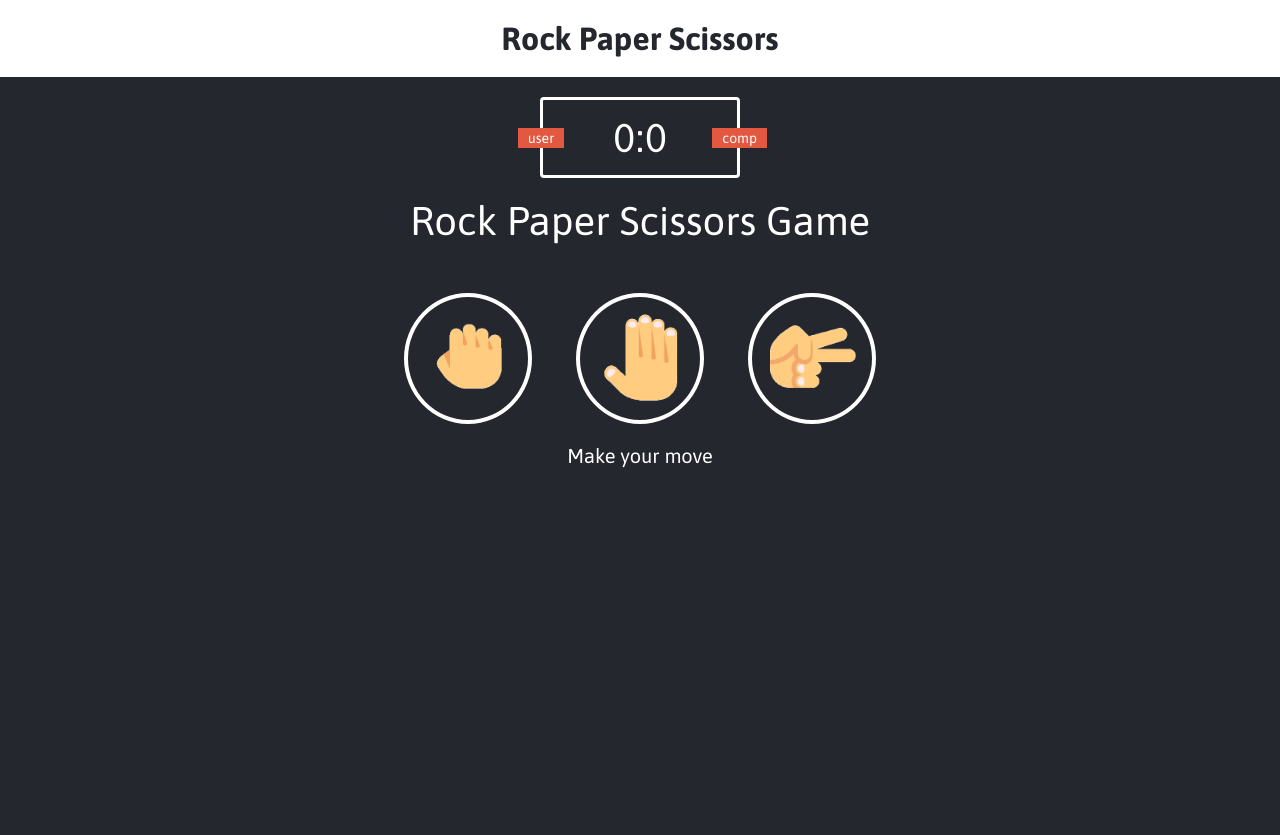
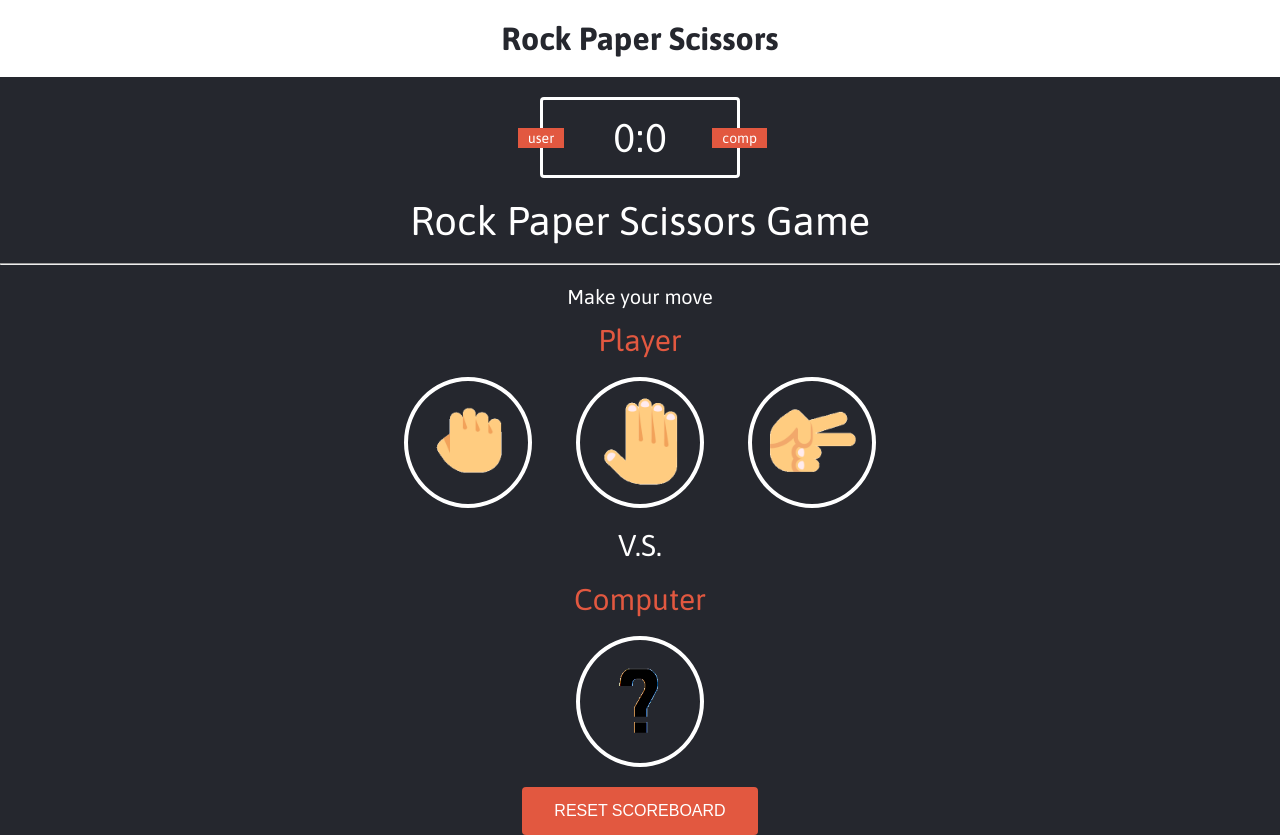
Before and after one commit to kimjaeh10/Rock-Paper-Scissors-Game, a plain HTML site: page index.html in a window 1280 px wide. Before the commit the page ends 800 px from the top, so only its background shows below. Drawn offline with Linux system fonts and the light colour scheme.

Commit message:
Added more features

```diff
--- a/css/style.css
+++ b/css/style.css
@@ -53,15 +53,30 @@ header h1 {
 .result {
     font-size: 40px;
     color: white;
+    padding-bottom: 20px;
 }
 
 .result p {
     text-align: center;
 }
 
+#action-message {
+    text-align: center;
+    color: white;
+    font-size: 20px;
+    margin-top: 20px;
+}
+
 .choices {
-    margin-top: 50px;
+    margin-top: 15px;
     text-align: center;
+}
+
+.choices p {
+    color: white;
+    font-size: 30px;
+    padding-bottom: 20px;
+    color: #E25840;
 }
 
 .choice {
@@ -75,14 +90,39 @@ header h1 {
 
 .choice:hover {
     cursor: pointer;
-    background: #E25840;
+    background: #222;
 }
 
-#action-message {
+.vs {
     text-align: center;
     color: white;
-    font-size: 20px;
-    margin-top: 20px;
+    font-size: 30px;
+    padding-top: 20px;
+}
+
+.computer {
+    text-align:center;
+}
+
+.computer p {
+    padding: 20px 0;
+    font-size: 30px;
+    color: #E25840;
+}
+
+.buttons {
+    text-align: center;
+    padding-top: 20px;
+}
+
+#reset-button {
+    background-color: #E25840;
+    color: white;
+    padding: 15px 32px;
+    font-size: 16px;
+    border: none;
+    border-radius: 4px;
+    cursor: pointer;
 }
 
 .green-glow {
--- a/index.html
+++ b/index.html
@@ -20,9 +20,14 @@
         <p>Rock Paper Scissors Game</p>
     </div>
 
+    <hr />
+
+    <p id="action-message">Make your move</p>
+
     <div class="choices">
+        <p>Player</p>
         <div class="choice" id="r">
-            <img src="images/rock.png" alt="" style="width: 100px;"/>
+            <img src="images/rock.png" alt="" style="width: 100px;" />
         </div>
         <div class="choice" id="p">
             <img src="images/paper.png" alt="" style="width: 100px;" />
@@ -32,7 +37,20 @@
         </div>
     </div>
 
-    <p id="action-message">Make your move</p>
+    <div class="vs">
+        <p>V.S.</p>
+    </div>
+
+    <div class="computer">
+        <p>Computer</p>
+        <div class="choice" id="question-mark">
+            <img src="images/questionmark.png" alt="" style="width: 100px;" />
+        </div>
+    </div>
+
+    <div class="buttons">
+        <button type="button" id="reset-button" onclick="myFunction()">RESET SCOREBOARD</button>
+    </div>
 
     <script src="js/app.js" charset="utf-8"></script>
 </body>
--- a/js/app.js
+++ b/js/app.js
@@ -7,11 +7,37 @@ const result_p = document.querySelector(".result > p");
 const rock_div = document.getElementById("r");
 const paper_div = document.getElementById("p");
 const scissors_div = document.getElementById("s");
+const computer_questionmark = document.getElementById("question-mark");
 
 function getCompChoice() {
     const choices = ['r', 'p', 's'];
     const randomNumber = Math.floor(Math.random() * 3);
-    return choices[randomNumber];
+    computer_questionmark.innerHTML = "";
+    const choice = choices[randomNumber];
+    showComputerChoice(choice);
+
+    return choice;
+}
+
+function showComputerChoice(letter) {
+    if (letter === 'r') {
+        var img = document.createElement("IMG");
+        img.src = "images/rock.png";
+        img.width = 100;
+        computer_questionmark.appendChild(img);
+    }
+    if (letter === 'p') {
+        var img = document.createElement("IMG");
+        img.src = "images/paper.png";
+        img.width = 100;
+        computer_questionmark.appendChild(img);
+    }
+    if (letter === 's') {
+        var img = document.createElement("IMG");
+        img.src = "images/scissor.png";
+        img.width = 100;
+        computer_questionmark.appendChild(img);
+    }
 }
 
 function game(userChoice) {
@@ -44,14 +70,13 @@ function convertToWord(letter) {
     return "Scissors";
 }
 
-// setTimeout(function () { console.log("3 seconds") }, 3000 );
 
 function win(user, comp) {
     userScore++;
     userScore_span.innerHTML = userScore;
     result_p.innerHTML = `${convertToWord(user)} beats ${convertToWord(comp)}. You Win!`;
     document.getElementById(user).classList.add('green-glow');
-    setTimeout(function () { document.getElementById(user).classList.remove('green-glow') }, 500);
+    setTimeout(function () { document.getElementById(user).classList.remove('green-glow') }, 300);
 }
 
 function lose(user, comp) {
@@ -59,13 +84,13 @@ function lose(user, comp) {
     compScore_span.innerHTML = compScore;
     result_p.innerHTML = `${convertToWord(comp)} beats ${convertToWord(user)}. You Lost.`;
     document.getElementById(user).classList.add('red-glow');
-    setTimeout(function () { document.getElementById(user).classList.remove('red-glow') }, 500);
+    setTimeout(function () { document.getElementById(user).classList.remove('red-glow') }, 300);
 }
 
 function draw(user, comp) {
     result_p.innerHTML = `${convertToWord(comp)} equals ${convertToWord(user)}. It's a draw.`
     document.getElementById(user).classList.add('gray-glow');
-    setTimeout(function () { document.getElementById(user).classList.remove('gray-glow') }, 500);
+    setTimeout(function () { document.getElementById(user).classList.remove('gray-glow') }, 300);
 }
 
 function main() {
@@ -82,4 +107,20 @@ function main() {
     })
 }
 
+function myFunction() {
+    userScore = 0;
+    compScore = 0;
+    userScore_span.innerHTML = userScore;
+    compScore_span.innerHTML = compScore;
+    result_p.innerHTML = "Rock Paper Scissors Game";
+
+    computer_questionmark.innerHTML = "";
+
+    var img = document.createElement("IMG");
+    img.src = "images/questionmark.png";
+    img.alt = "";
+    img.width = 100;
+    computer_questionmark.appendChild(img);
+}
+
 main();
```
Also changed, not shown: images/questionmark.png (added).
